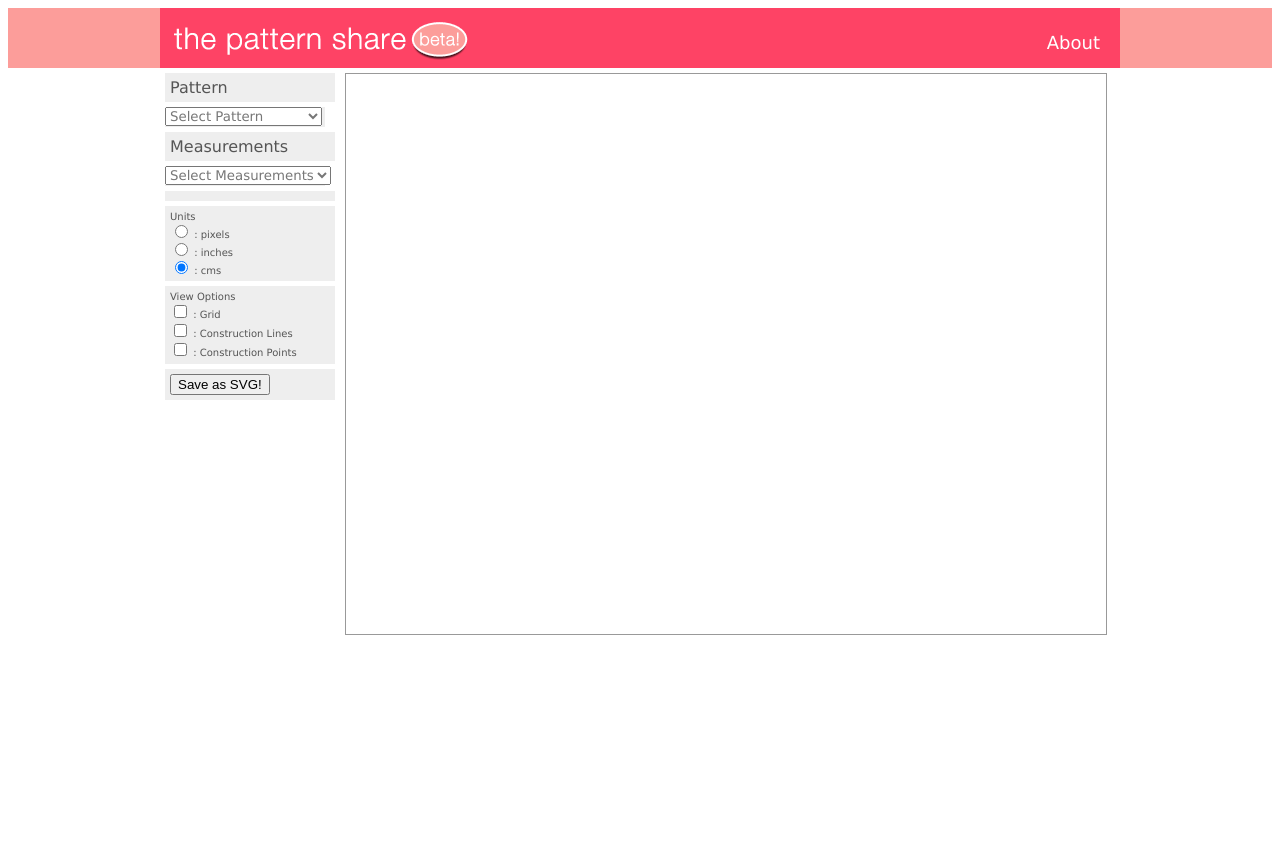
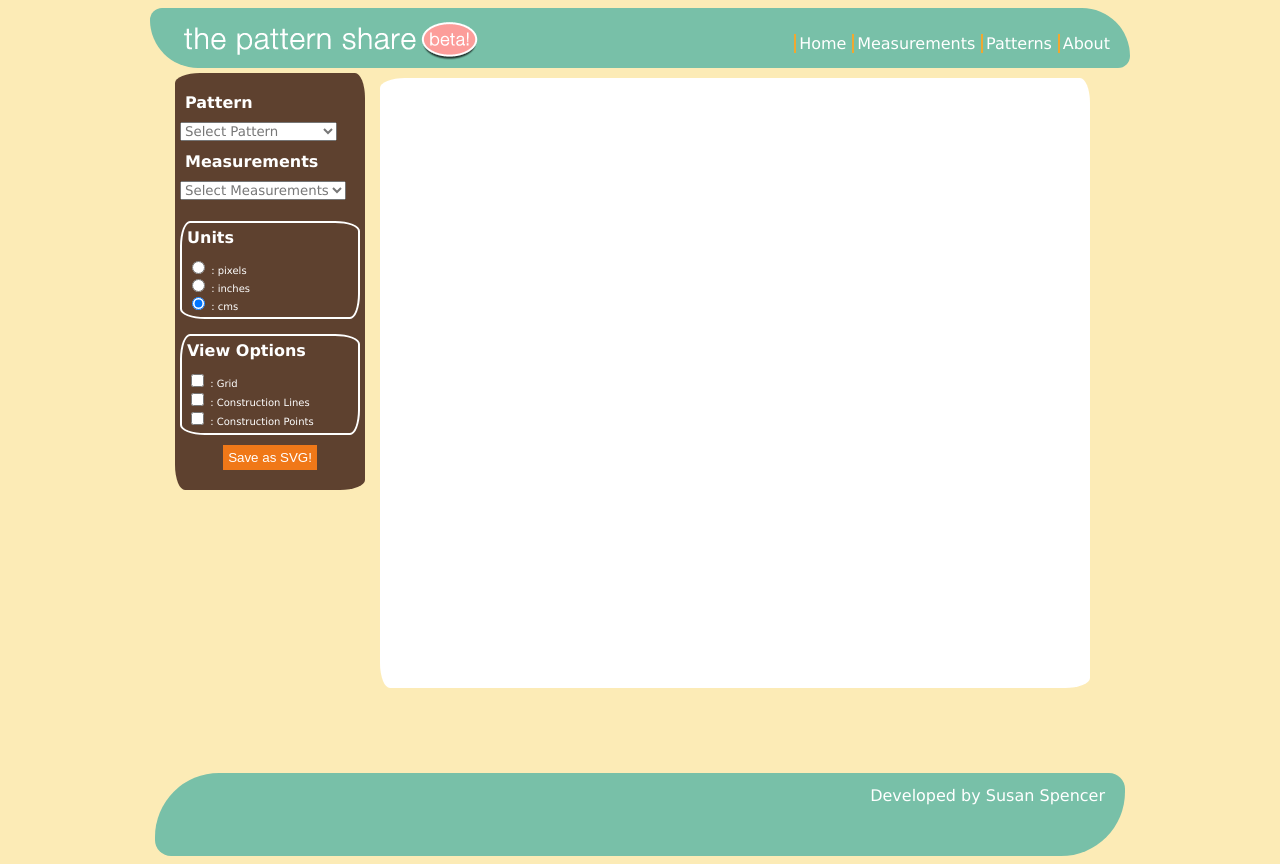
Before and after one commit to sconklin/tmtp-patternshare, a plain HTML site: page psproto/index.html in a window 1280 px wide. Before the commit the page ends 800 px from the top, so only its background shows below. Drawn offline with Linux system fonts and the light colour scheme.

Commit message:
Styling changes from Molly
Signed-off-by: Steve Conklin <sconklin@canonical.com>

```diff
--- a/psproto/index.html
+++ b/psproto/index.html
@@ -20,14 +20,17 @@
 	<div class="header">
 		<a href="/"><img src="images/headerlogo.png"/></a>
 		<div class="headnav">
-			<a href="/about.html">About</a>
+			<a id="menu" href="index.html">Home</a>
+			<a id="menu" href="measurements.html">Measurements</a>
+			<a id="menu" href="patterns.html">Patterns</a>
+			<a id="menu" href="about.html">About</a>
 		</div>
 	</div>
 </div>
 
 <div class="draw-wrapper">
 	<div class="measwrapper">
-		<div id="patterntitle" class="pmtitle">
+		<div class="pmtitle">
 		  Pattern
 		</div>
 
@@ -37,7 +40,7 @@
 		  </select>
 		</div>
 
-		<div id="measuretitle" class="pmtitle">
+		<div class="pmtitle">
 		  Measurements
 		</div>
 
@@ -53,7 +56,7 @@
 		</div>
 
 		<div id="units" class="measurements">
-			Units
+			<div class="meastitle">Units</div>
 			<br>
 			<form>
 			<input type="radio" id="pxradio" name="meassys" /> : pixels <br />
@@ -63,7 +66,7 @@
 		</div>
 
 		<div id="options" class="measurements">
-			View Options
+			<div class="meastitle">View Options</div>
 			<br>
 			<form>
 
@@ -75,12 +78,15 @@
 		</div>
 
 		<div id="savebuttondiv" class="measurements">
-			<button type="button" onclick="savesvg()"> Save as SVG! </button>
+			<button id="savebutton" type="button" onclick="savesvg()"> Save as SVG! </button>
 		</div>
 	</div>
 
 	<div id="drawarea" class="drawarea">
 	</div>
+</div>
+<div class="footer">
+	Developed by Susan Spencer
 </div>
 
 <script type="text/javascript" src="jquery-1.9.1.js"></script>
--- a/psproto/patterndraw.js
+++ b/psproto/patterndraw.js
@@ -250,7 +250,7 @@ function drawpattern(){
 		}
 
 		//reformedsvg += svgheader[0];
-		var viewBoxheader = "<svg width=\"" + "750" + "\" height=\"" + "550" + "\" viewBox=\"0 0 " + svgw + " " + svgh + "\" xmlns=\"http://www.w3.org/2000/svg\">";
+		var viewBoxheader = "<svg width=\"" + "700" + "\" height=\"" + "550" + "\" viewBox=\"0 0 " + svgw + " " + svgh + "\" xmlns=\"http://www.w3.org/2000/svg\">";
 		svgsaveheader = "<svg width=\"" + svgw + "\" height=\"" + svgh + "\" xmlns=\"http://www.w3.org/2000/svg\">";
 		svgtitle = "<text font-size=\"24\" y=\"24\" x=\"5\" fill=\"#000000\">" + window.patternData.pattern.title + "</text>";
 		svgtransform = "<g transform=\"translate(" + xshift + "," + yshift + ")\">";
--- a/psproto/style.css
+++ b/psproto/style.css
@@ -12,9 +12,25 @@ a:visited {
 	text-decoration: none;
 }
 
+a#menu{
+	border-left: 2px solid #F0A830;
+	padding-left:3px;
+	font-size: 16px;
+}
+
+ul{
+	color: #fff;
+	font-size:15px;
+}
+
+body{
+	background-color:#FCEBB6;
+}
+
+
 .header-holder {
-	width: 100%;
-	background-color: #FC9D9A;
+	background-color: #FCEBB6;
+	margin-bottom: 5px;
 }
 
 .header {
@@ -22,15 +38,31 @@ a:visited {
 	width: 950px;
 	height: 48px;
 	padding-top: 12px;
-	padding-left: 10px;
+	padding-left: 30px;
 	color: #fff;
-	background-color: #FE4365;
+	background-color: #78C0A8;
+	-moz-border-radius: 1em 4em 1em 4em;
+	border-radius: 1em 4em 1em 4em;
+}
+
+.footer{
+	color: #fff;
+	background-color: #78C0A8;
+	height: 70px;
+	width: 950px;
+	margin: 0 auto;
+	padding-right: 20px;
+	padding-top:13px;
+	text-align:right;
+	-moz-border-radius: 4em 1em 4em 1em;
+	border-radius: 4em 1em 4em 1em;
 }
 
 .content-holder {
-	margin: 0 auto;
-	width: 960px;
-	background-color: #fff;
+	margin-left: auto;
+	margin-right: auto;
+	width: 950px;
+	background-color: #FCEBB6;
 }
 
 .imagebox {
@@ -72,14 +104,21 @@ a:visited {
 }
 
 .draw-wrapper {
-	width: 960px;
-	height: 100%;
+	width: 930px;
+	height: 700px;
 	margin: 0 auto;
+	background-color: #FCEBB6;
 }
 
 .measwrapper {
-	width: 180px;
+	width: 190px;
 	float: left;
+	margin-right:10px;
+	background-color: #5E412F;
+	-moz-border-radius: 25px 10px / 10px 25px;
+	border-radius: 25px 10px / 10px 25px;
+	padding:10px 0;
+
 }
 
 .measlabel {
@@ -100,8 +139,13 @@ a:visited {
 	font-size: 16px;
 	margin: 5px;
 	padding: 5px;
-	color: #555;
-	background-color: #eee;
+	color: #fff;
+	font-weight:bold;
+}
+.meastitle {
+	font-size: 16px;
+	color: #fff;
+	font-weight:bold;
 }
 
 .selectDiv {
@@ -109,27 +153,36 @@ a:visited {
 	margin: 5px;
 	width: 160px;
 	height: 20px;
-	color: #555;
-	background-color: #eee;
+	color: #fff;
 }
 
 .measurements {
 	font-size: 10px;
 	margin: 5px;
 	padding: 5px;
-	color: #555;
-	background-color: #eee;
+	color: #fff;
 }
 
 .drawarea {
-	width: 750px;
-	height: 550px;
+	width: 700px;
+	height: 600px;
 	margin: 5px;
 	padding: 5px;
 	float: left;
-	border: solid;
-	border-color: #999;
-	border-width: 1px;
+	background-color: #fff;
+	-moz-border-radius: 25px 10px / 10px 25px;
+	border-radius: 25px 10px / 10px 25px;
+}
+.drawarea_about {
+	width: 700px;
+	height: 600px;
+	margin: 5px;
+	padding:5px;
+	padding-left:10px;
+	float: left;
+	background-color: #fff;
+	-moz-border-radius: 25px 10px / 10px 25px;
+	border-radius: 25px 10px / 10px 25px;
 }
 
 .headnav{
@@ -140,3 +193,27 @@ a:visited {
 	padding-top: 12px;
 	padding-right: 20px;
 }
+
+#units{
+	border: 2px solid #fff;
+	-moz-border-radius: 10px 25px / 25px 10px;
+	border-radius: 10px 25px / 25px 10px;
+}
+
+#options{
+	border: 2px solid #fff;
+	margin-top:15px;
+	-moz-border-radius: 10px 25px / 25px 10px;
+	border-radius: 10px 25px / 25px 10px;
+}
+
+#savebuttondiv{
+	text-align:center;
+	}
+
+#savebutton{
+	background-color:#F07818;
+	border:none;
+	padding:5px;
+	color:#fff;
+}
```
Also changed, not shown: psproto/about.html (added, +74 -0 lines), psproto/images/ScreenShot.PNG (added).
